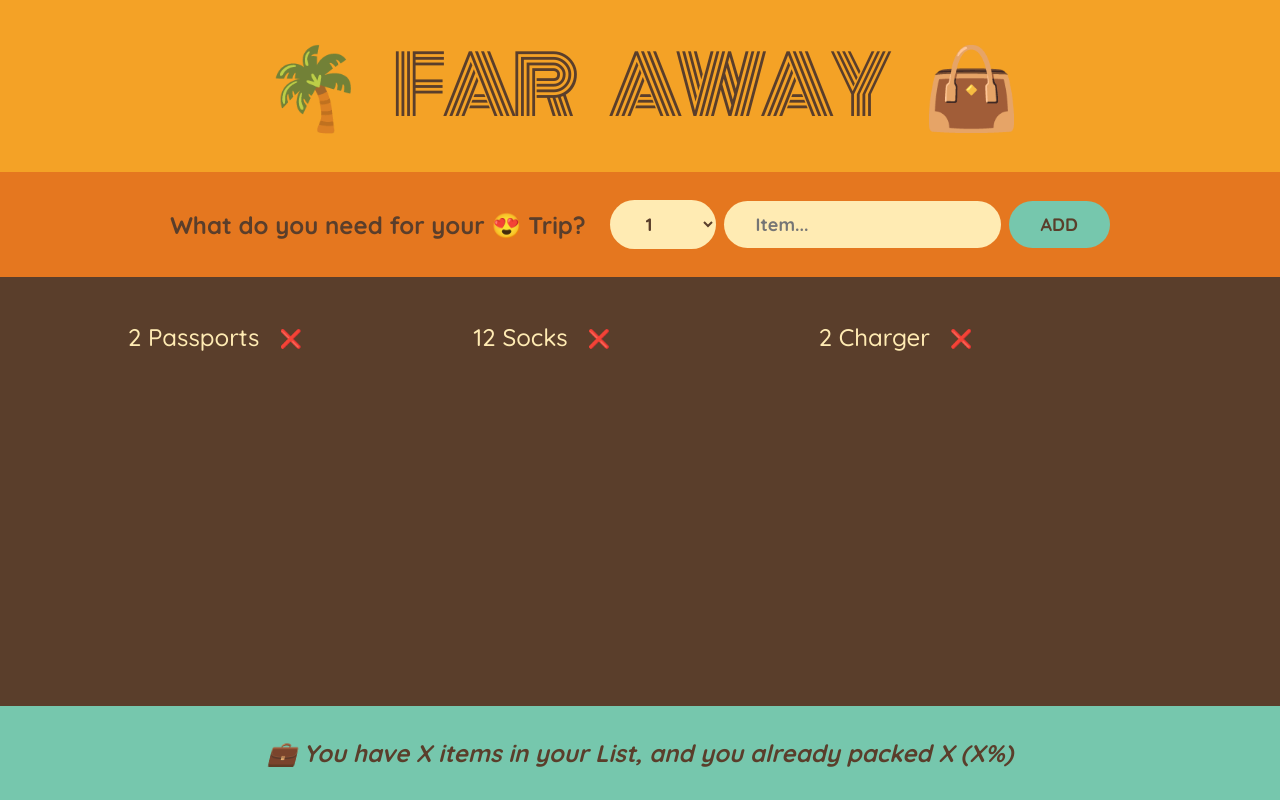
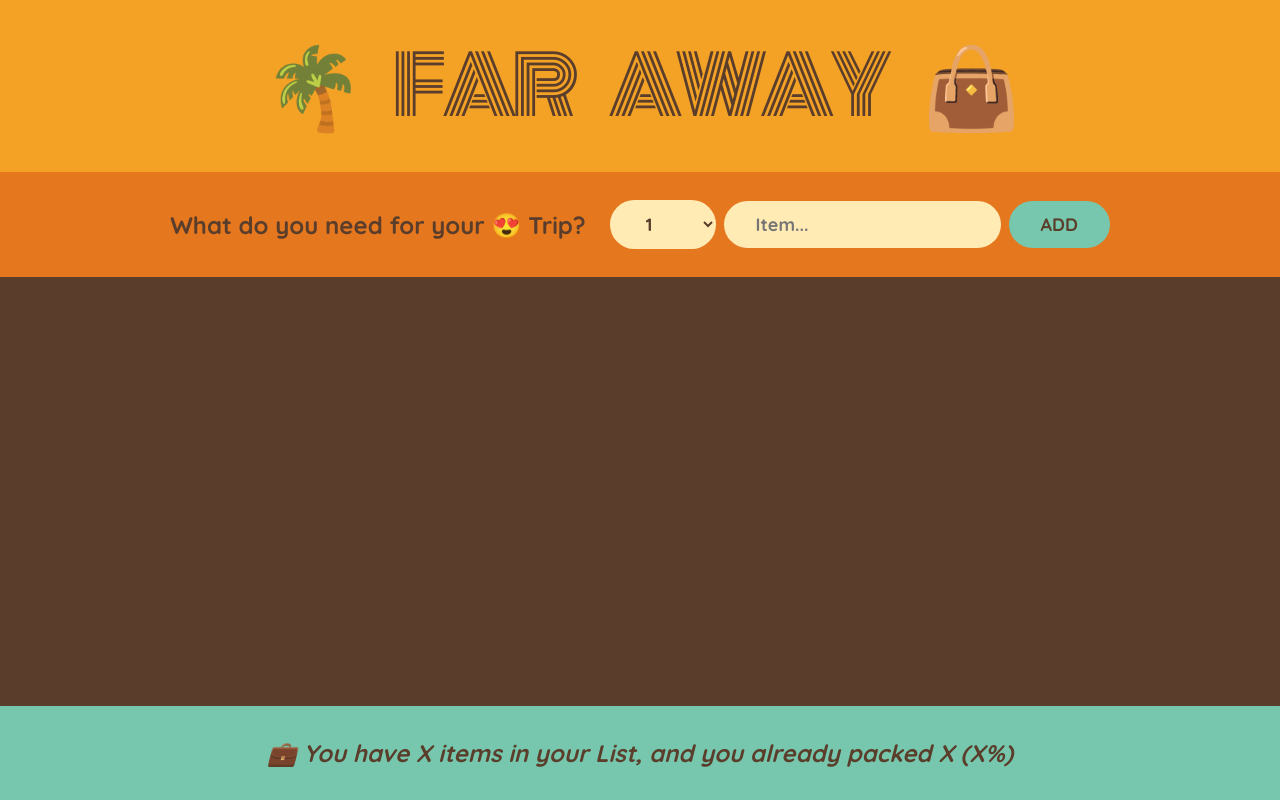
Before and after one commit to SarmadRehman/React-Practice-Jonas-Course, a React (Create React App) app in the folder 05-travel-list/: page / in a window 1280 px wide. Built offline with nearby package versions, Linux system fonts and the light colour scheme.

Commit message:
upto just adding the item

```diff
--- a/05-travel-list/src/App.js
+++ b/05-travel-list/src/App.js
@@ -6,11 +6,18 @@ const initialItems = [
 ];
 
 export default function App() {
+  //Lifting the state UP: state is here as needed by two siblings of this parent
+  const [items, setItems] = useState([]);
+  function handleAdditems(item) {
+    setItems((items) => [...items, item]);
+  }
   return (
     <div className="app">
       <Logo />
-      <Form />
-      <PackingList />
+      {/* from form the item is added */}
+      <Form onAddItems={handleAdditems} />
+      {/* in which the item is shown in UI  */}
+      <PackingList items={items} />
       <Stats />
     </div>
   );
@@ -19,15 +26,18 @@ export default function App() {
 function Logo() {
   return <h1>🌴 Far Away 👜</h1>;
 }
-function Form() {
+function Form({ onAddItems }) {
   const [description, setDescription] = useState();
   const [quantity, setQuantity] = useState(1);
+
   function handleSubmit(e) {
-    //for the scenario there isn't anything IN description and checks the submission
+    //for the scenario when there isn't anything IN description it checks the submission
     if (!description) return;
     e.preventDefault();
     const newItem = { description, quantity, packed: false, id: Date.now() };
     console.log(newItem);
+    onAddItems(newItem);
+
     setDescription("");
     setQuantity(1);
   }
@@ -54,11 +64,11 @@ function Form() {
     </form>
   );
 }
-function PackingList() {
+function PackingList({ items }) {
   return (
     <div className="list">
       <ul>
-        {initialItems.map((item) => (
+        {items.map((item) => (
           <Item item={item} key={item.id} />
         ))}
       </ul>
```
